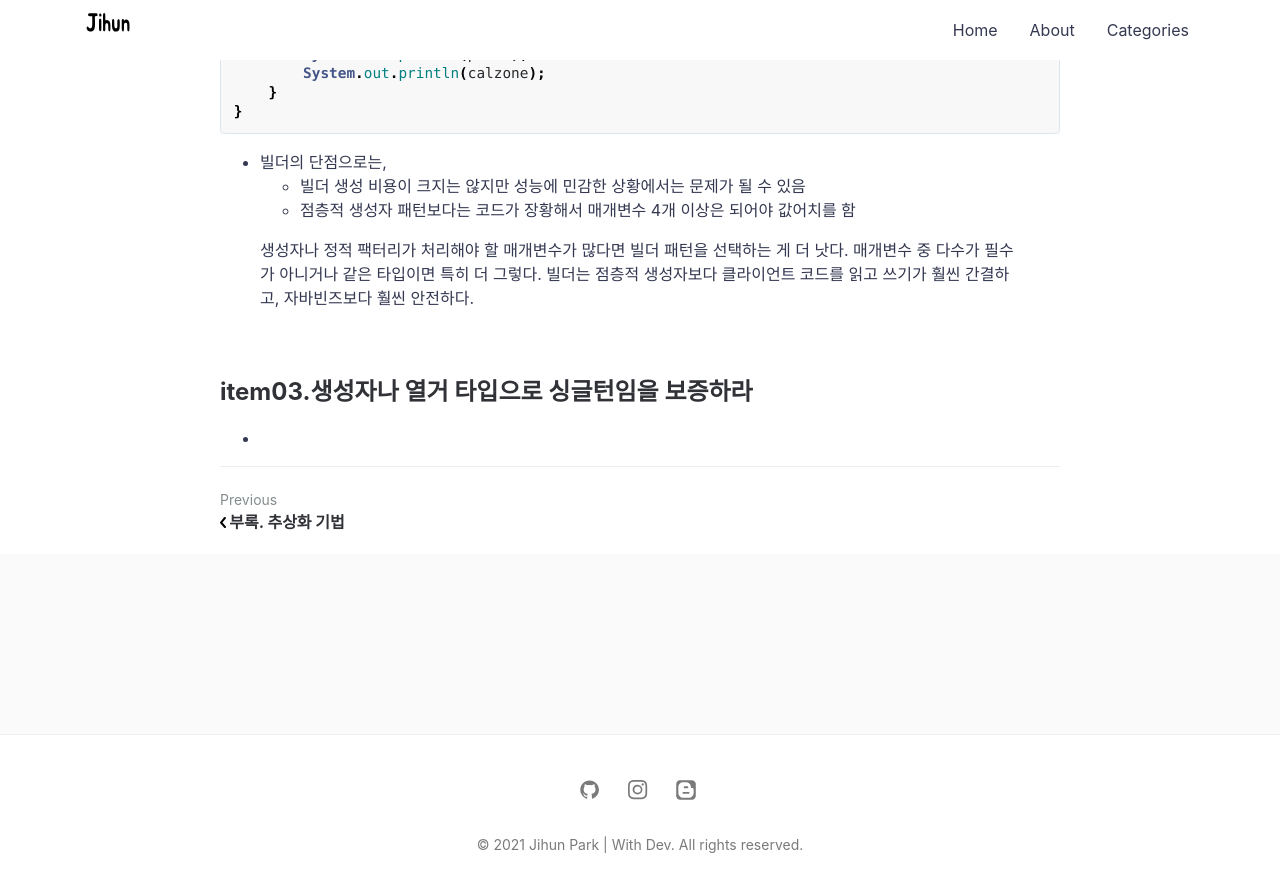
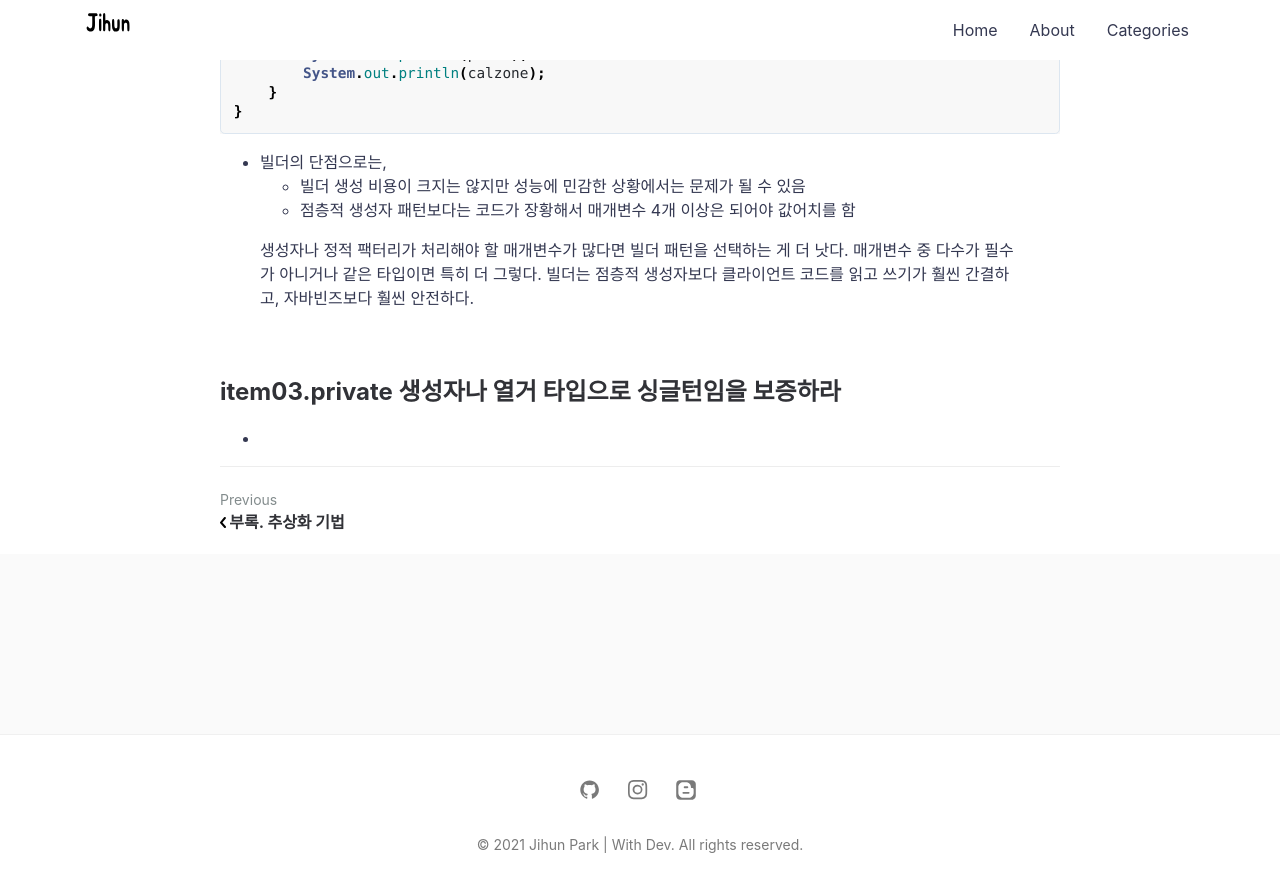
Before and after one commit to jihunparkme/jihunparkme.github.io, a Jekyll site: the page built from _posts/2021-03-02-EffectiveJava_객체_생성과_파괴.md, in a window 1280 px wide and 900 px high, scrolled down 5368 px. Shown: the top 892 px of the window. Built offline with Jekyll 4.4.1, drawn with Linux system fonts in a browser that asks for light colours; comment, search, counter and statistics services are not loaded.

Commit message:
add contents

```diff
--- a/_posts/2021-03-02-EffectiveJava_객체_생성과_파괴.md
+++ b/_posts/2021-03-02-EffectiveJava_객체_생성과_파괴.md
@@ -11,8 +11,8 @@
 
 2장. 객체 생성과 파괴
 
-- [item 1. 생성자 대신 정적 팩터리 메서드를 고려하라.](## item01.생성자-대신-정적-팩터리-메서드를-고려하라.)
-- [item 2. 생성자에 매개변수가 많다면 빌더를 고려하라.](## item02.생성자에-매개변수가-많다면-빌더를-고려하라.)
+- [item 1. 생성자 대신 정적 팩터리 메서드를 고려하라.](##-item01.생성자-대신-정적-팩터리-메서드를-고려하라.)
+- [item 2. 생성자에 매개변수가 많다면 빌더를 고려하라.](##-item02.생성자에-매개변수가-많다면-빌더를-고려하라.)
 
 # 2장. 객체 생성과 파괴
 
@@ -251,5 +251,5 @@
 
 <br>
 
-## item03.생성자나 열거 타입으로 싱글턴임을 보증하라
+## item03.private 생성자나 열거 타입으로 싱글턴임을 보증하라
 -
```
